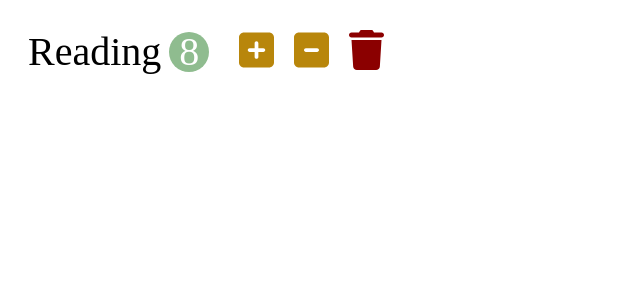
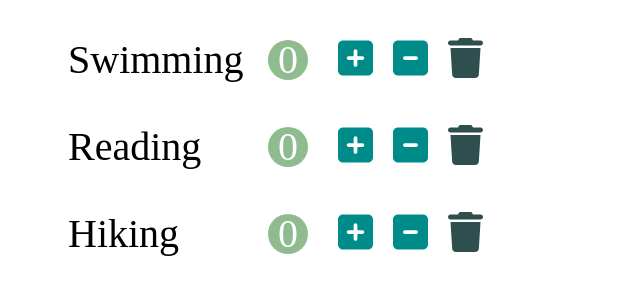
Before and after one commit to SeongHo-C/Habit-Tracker, a React (Create React App) app: page / in a window 1280 px wide. Shown: the top 300 px of the page, without its empty margins (0-640 px from the left). Built offline with nearby package versions, Linux system fonts and the light colour scheme.

Commit message:
Habits 컴포넌트 만들기(State Up)

```diff
--- a/src/app.jsx
+++ b/src/app.jsx
@@ -1,8 +1,8 @@
 import './app.css';
-import Habit from './components/habit';
+import Habits from './components/habits';
 
 function App() {
-  return <Habit />;
+  return <Habits />;
 }
 
 export default App;
--- a/src/components/habit.jsx
+++ b/src/components/habit.jsx
@@ -1,18 +1,40 @@
 import React, { Component } from 'react';
 
 class Habit extends Component {
+  handleIncrement = () => {
+    this.props.onIncrement(this.props.habit);
+  };
+
+  handleDecrement = () => {
+    this.props.onDecrement(this.props.habit);
+  };
+
+  handleDelete = () => {
+    this.props.onDelete(this.props.habit);
+  };
+
   render() {
+    const { name, count } = this.props.habit;
     return (
       <li className='habit'>
-        <span className='habit-name'>Reading</span>
-        <span className='habit-count'>8</span>
-        <button className='habit-button habit-increase'>
+        <span className='habit-name'>{name}</span>
+        <span className='habit-count'>{count}</span>
+        <button
+          className='habit-button habit-increase'
+          onClick={this.handleIncrement}
+        >
           <i className='fa-solid fa-square-plus'></i>
         </button>
-        <button className='habit-button habit-decrease'>
+        <button
+          className='habit-button habit-decrease'
+          onClick={this.handleDecrement}
+        >
           <i className='fa-solid fa-square-minus'></i>
         </button>
-        <button className='habit-button habit-trash'>
+        <button
+          className='habit-button habit-trash'
+          onClick={this.handleDelete}
+        >
           <i className='fa-solid fa-trash'></i>
         </button>
       </li>
--- /dev/null
+++ b/src/components/habits.jsx
@@ -0,0 +1,51 @@
+import React, { Component } from 'react';
+import Habit from './habit';
+
+class Habits extends Component {
+  state = {
+    habits: [
+      { id: 1, name: 'Swimming', count: 0 },
+      { id: 2, name: 'Reading', count: 0 },
+      { id: 3, name: 'Hiking', count: 0 },
+    ],
+  };
+
+  handleIncrement = (habit) => {
+    // 배열의 껍데기만 새로운 참조값
+    const habits = [...this.state.habits];
+    const index = habits.indexOf(habit);
+    habits[index].count++;
+    this.setState({ habits });
+  };
+
+  handleDecrement = (habit) => {
+    const habits = [...this.state.habits];
+    const index = habits.indexOf(habit);
+    const count = habits[index].count - 1;
+    habits[index].count = count < 0 ? 0 : count;
+    this.setState({ habits });
+  };
+
+  handleDelete = (habit) => {
+    const habits = this.state.habits.filter((item) => item.id !== habit.id);
+    this.setState({ habits });
+  };
+
+  render() {
+    return (
+      <ul>
+        {this.state.habits.map((habit) => (
+          <Habit
+            key={habit.id}
+            habit={habit}
+            onIncrement={this.handleIncrement}
+            onDecrement={this.handleDecrement}
+            onDelete={this.handleDelete}
+          />
+        ))}
+      </ul>
+    );
+  }
+}
+
+export default Habits;
--- a/src/index.css
+++ b/src/index.css
@@ -1,5 +1,10 @@
 * {
   box-sizing: border-box;
+}
+
+.habit-name {
+  display: inline-block;
+  width: 12rem;
 }
 
 .habit {
@@ -33,9 +38,9 @@
 
 .habit-increase,
 .habit-decrease {
-  color: darkgoldenrod;
+  color: darkcyan;
 }
 
 .habit-trash {
-  color: darkred;
+  color: darkslategrey;
 }
```
